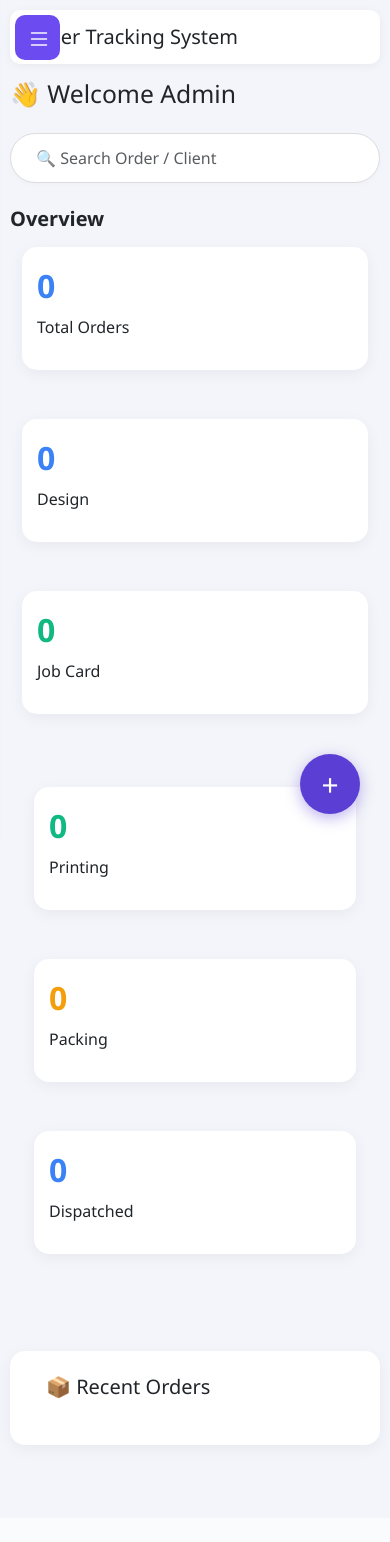
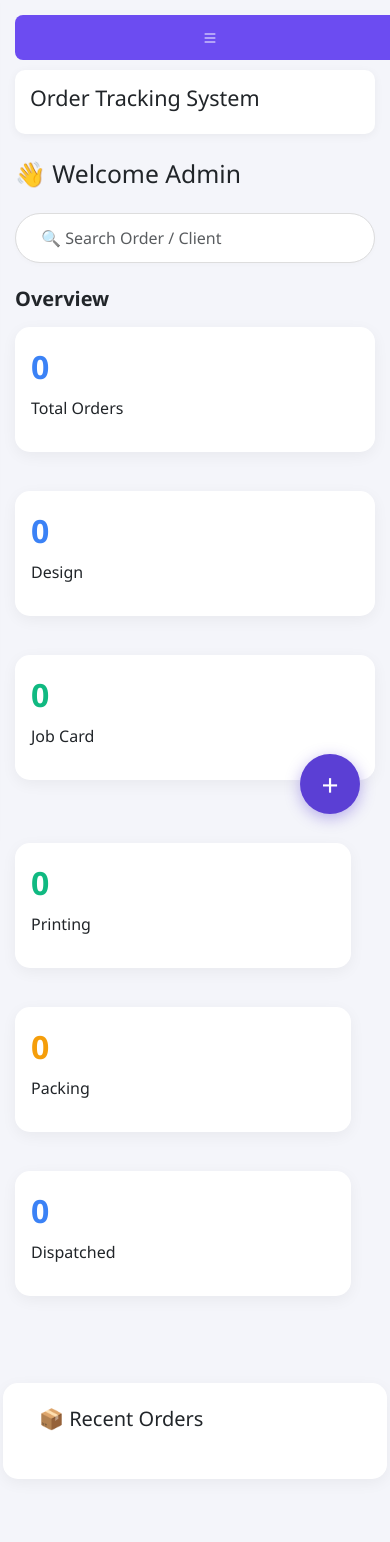
Before and after one commit to PRINTORPACK/order-tracking-system, a Flask app: page /search in a window 390 px wide. Before the commit the page ends 1448 px from the top, so only its background shows below. Run offline with Flask 3, Linux system fonts and the light colour scheme; data that the repository does not hold is empty.

Commit message:
Updated responsive sidebar

```diff
--- a/static/css/style.css
+++ b/static/css/style.css
@@ -143,109 +143,67 @@ body {
 /* =========================
    MOBILE RESPONSIVE
 ========================= */
+/* =========================
+   MOBILE RESPONSIVE
+========================= */
 
-@media screen and (max-width: 768px) {
+.menu-btn{
+    display:none;
+}
 
-    .sidebar {
-        width: 100%;
-        height: auto;
-        position: relative;
-        display: flex;
-        flex-wrap: wrap;
-        justify-content: center;
-        padding: 10px 0;
-    }
+@media(max-width:768px){
 
-    .logo {
-        width: 100%;
-        font-size: 20px;
-        padding: 15px;
-    }
-
-    .sidebar a {
-        padding: 10px 15px;
-        font-size: 14px;
-    }
-
-    .main-content {
-        margin-left: 0;
-        padding: 10px;
-    }
-
-    .topbar {
-        height: auto;
-        padding: 15px;
-        margin-bottom: 15px;
-    }
-
-    .topbar h4 {
-        font-size: 20px;
-        margin: 0;
-    }
-
-    .card-body {
-        padding: 15px;
-    }
-
-    .dashboard-card {
-        margin-bottom: 15px;
-    }
-
-    .btn {
-        width: 100%;
-        margin-bottom: 8px;
-    }
-
-    img {
-        max-width: 100%;
-        height: auto;
-    }
-
-    table {
-        display: block;
-        overflow-x: auto;
-        white-space: nowrap;
-    }
-
-    .row {
-        margin-left: 0;
-        margin-right: 0;
-    }
-    .menu-btn{
-    position: fixed;
-    top: 15px;
-    left: 15px;
-    z-index: 2000;
+.menu-btn{
+    display:block;
+    position:fixed;
+    top:15px;
+    left:15px;
+    z-index:2000;
     background:#6C4CF1;
-    color:white;
+    color:#fff;
     border:none;
-    border-radius:10px;
     width:45px;
     height:45px;
-    font-size:24px;
-    }
-    @media(max-width:768px){
-   .sidebar{
+    border-radius:8px;
+}
+
+.sidebar{
+    left:-260px;
+    width:250px;
+    height:100vh;
     position:fixed;
-    left:-260px;
-    top:0;
-    width:250px;
-    height:100%;
     transition:.3s;
-    z-index:1500;
-    }
-    .sidebar.show{
+}
+
+.sidebar.show{
     left:0;
-    }
-    .main-content{
-    margin-left:0 !important;
+}
+
+.main-content{
+    margin-left:0;
+    padding:70px 15px 15px;
+}
+
+.topbar{
+    height:auto;
+    padding:15px;
+}
+
+.col-md-3,
+.col-md-4,
+.col-md-6{
     width:100%;
-    }
-    }
-    .col-md-6,
-    .col-md-4,
-    .col-md-3 {
-        width: 100%;
-        margin-bottom: 10px;
-    }
+    margin-bottom:15px;
 }
+
+.btn{
+    width:100%;
+    margin-bottom:10px;
+}
+
+table{
+    display:block;
+    overflow-x:auto;
+}
+
+}
--- a/templates/base.html
+++ b/templates/base.html
@@ -12,13 +12,17 @@
 <link rel="stylesheet" href="{{ url_for('static', filename='css/style.css') }}">
 
 </head>
-
+<script>
+function toggleSidebar(){
+    document.getElementById("sidebar").classList.toggle("show");
+}
+</script>
 <body>
-    <div class="sidebar" id="sidebar"></div>
 <button class="btn menu-btn d-md-none" onclick="toggleSidebar()">
     <i class="bi bi-list"></i>
 </button>
-<div class="sidebar">
+
+<div class="sidebar" id="sidebar">
 
 <div class="logo">
 
```
